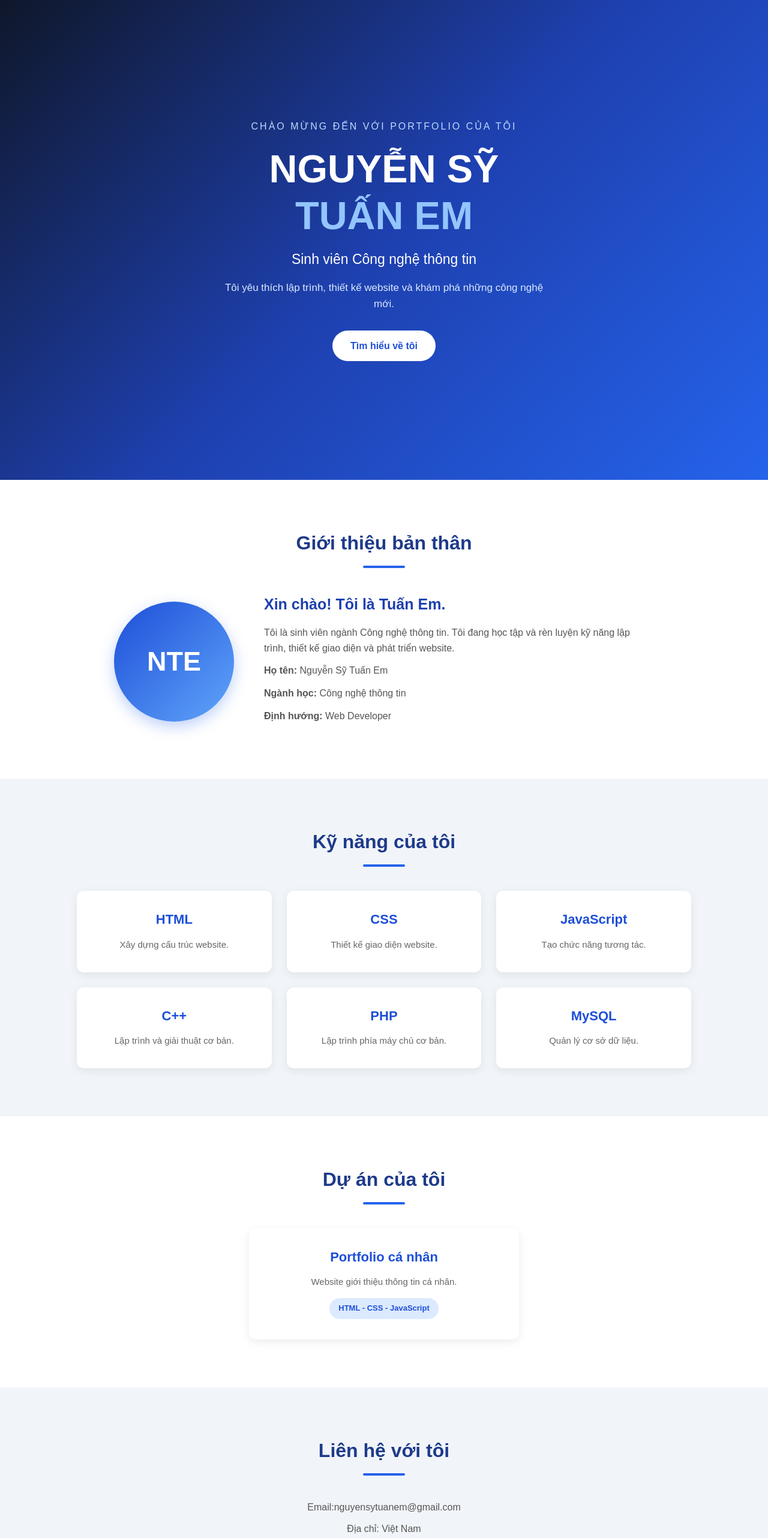
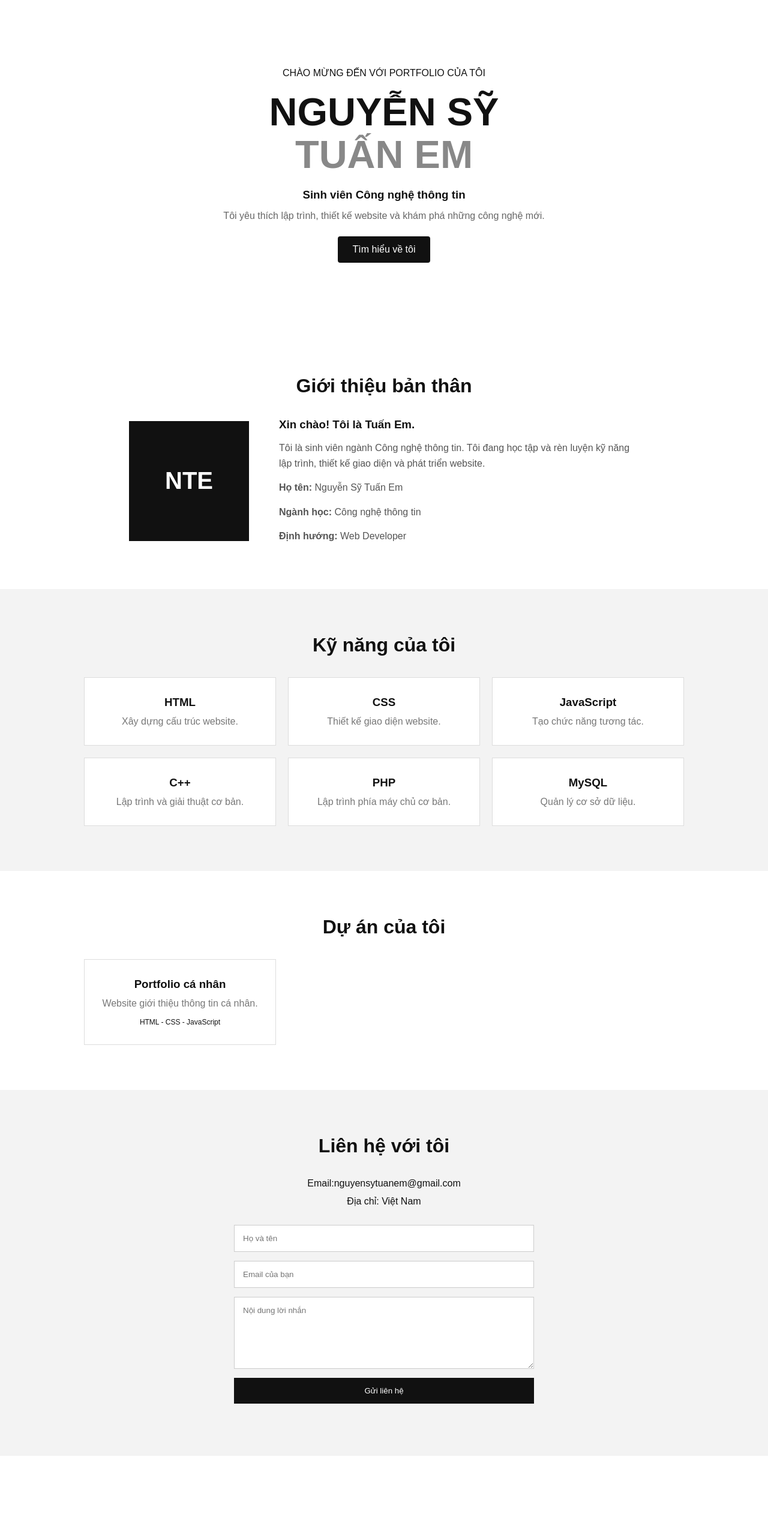
Before and after one commit to nguyensytuanem-dotcom/portfolio, a plain HTML site: page Untitled-1.html in a window 1280 px wide. Shown: the top 2564 px of the page at 60% size. After the commit the page ends 2427 px from the top, so only its background shows below. Drawn offline with Linux system fonts and the light colour scheme; a script that the page names is missing.

Commit message:
upload source code

```diff
--- a/Untitled-1.css
+++ b/Untitled-1.css
@@ -1,332 +1,240 @@
 
-/* ================================
-   1. CÀI ĐẶT CHUNG
-================================ */
 * {
     margin: 0;
     padding: 0;
     box-sizing: border-box;
+    font-family: Arial, sans-serif;
     scroll-behavior: smooth;
 }
 
 body {
-    font-family: Arial, Helvetica, sans-serif;
-    line-height: 1.6;
-    color: #333;
-    background-color: #ffffff;
+    background: white;
+    color: #111;
 }
 
-/* ================================
-   2. TRANG CHỦ - HERO
-================================ */
+header {
+    background: #111;
+    color: white;
+    position: sticky;
+    top: 0;
+    z-index: 100;
+}
+
+.navbar {
+    max-width: 1100px;
+    margin: auto;
+    padding: 20px;
+    display: flex;
+    justify-content: space-between;
+    align-items: center;
+}
+
+.navbar h2 {
+    font-size: 28px;
+}
+
+.navbar ul {
+    display: flex;
+    list-style: none;
+    gap: 25px;
+}
+
+.navbar a {
+    color: white;
+    text-decoration: none;
+    font-size: 14px;
+}
+
+.navbar a:hover {
+    color: #aaa;
+}
+
 .hero {
-    min-height: 100vh;
-    background: linear-gradient(135deg, #0f172a, #1e40af, #2563eb);
-    color: white;
+    min-height: 550px;
+    padding: 110px 20px;
+    text-align: center;
     display: flex;
     flex-direction: column;
+    align-items: center;
     justify-content: center;
-    align-items: center;
-    text-align: center;
-    padding: 40px 20px;
-}
-
-.hero > p:first-child {
-    font-size: 16px;
-    letter-spacing: 3px;
-    margin-bottom: 20px;
-    color: #bfdbfe;
 }
 
 .hero h1 {
     font-size: 65px;
-    line-height: 1.2;
-    font-weight: bold;
+    margin: 20px 0;
+    line-height: 1.1;
+}
+
+.hero h1 span {
+    color: #888;
+}
+
+.hero h3 {
     margin-bottom: 15px;
 }
 
-.hero h1 span {
-    color: #93c5fd;
+.intro {
+    max-width: 550px;
+    color: #666;
+    margin-bottom: 25px;
 }
 
-.hero h3 {
-    font-size: 23px;
-    font-weight: normal;
-    margin-bottom: 15px;
+.button {
+    background: #111;
+    color: white;
+    padding: 13px 25px;
+    text-decoration: none;
+    border-radius: 4px;
 }
 
-.hero .intro {
-    max-width: 550px;
-    font-size: 17px;
-    color: #dbeafe;
-    margin-bottom: 30px;
-}
-
-/* Nút tìm hiểu */
-.button {
-    display: inline-block;
-    padding: 13px 30px;
-    background-color: white;
-    color: #1d4ed8;
-    text-decoration: none;
-    font-weight: bold;
-    border-radius: 30px;
-    transition: 0.3s;
-}
-
-.button:hover {
-    background-color: #93c5fd;
-    color: #0f172a;
-    transform: translateY(-4px);
-}
-
-/* ================================
-   3. CÁC SECTION
-================================ */
 .section {
-    padding: 80px 10%;
+    padding: 75px 10%;
     text-align: center;
 }
 
 .section h2 {
     font-size: 32px;
-    color: #1e3a8a;
-    margin-bottom: 40px;
-    position: relative;
-}
-
-.section h2::after {
-    content: "";
-    display: block;
-    width: 70px;
-    height: 4px;
-    background-color: #2563eb;
-    margin: 12px auto 0;
-    border-radius: 5px;
+    margin-bottom: 35px;
 }
 
 .gray {
-    background-color: #f1f5f9;
+    background: #f3f3f3;
 }
 
-/* ================================
-   4. GIỚI THIỆU BẢN THÂN
-================================ */
 .about-content {
     display: flex;
     align-items: center;
     justify-content: center;
     gap: 50px;
-    max-width: 900px;
+    text-align: left;
+    max-width: 850px;
     margin: auto;
-    text-align: left;
 }
 
 .avatar {
     width: 200px;
     height: 200px;
-    min-width: 200px;
-    border-radius: 50%;
-    background: linear-gradient(135deg, #1d4ed8, #60a5fa);
+    background: #111;
     color: white;
     display: flex;
     justify-content: center;
     align-items: center;
-    font-size: 45px;
+    font-size: 40px;
     font-weight: bold;
-    box-shadow: 0 8px 25px rgba(37, 99, 235, 0.3);
-}
-
-.about-content h3 {
-    font-size: 25px;
-    color: #1e40af;
-    margin-bottom: 15px;
+    flex-shrink: 0;
 }
 
 .about-content p {
-    margin-bottom: 12px;
-    font-size: 16px;
+    margin-top: 15px;
     color: #555;
+    line-height: 1.6;
 }
 
-/* ================================
-   5. KỸ NĂNG VÀ DỰ ÁN
-================================ */
 .cards {
     display: grid;
     grid-template-columns: repeat(3, 1fr);
-    gap: 25px;
-    max-width: 1100px;
+    gap: 20px;
+    max-width: 1000px;
     margin: auto;
 }
 
 .card {
-    background-color: white;
+    background: white;
     padding: 30px 20px;
-    border-radius: 12px;
-    box-shadow: 0 4px 15px rgba(0, 0, 0, 0.08);
+    border: 1px solid #ddd;
     transition: 0.3s;
-    border-bottom: 4px solid transparent;
 }
 
 .card:hover {
-    transform: translateY(-8px);
-    border-bottom: 4px solid #2563eb;
-    box-shadow: 0 10px 25px rgba(37, 99, 235, 0.15);
-}
-
-.card h3 {
-    color: #1d4ed8;
-    font-size: 22px;
-    margin-bottom: 12px;
+    background: #111;
+    color: white;
+    transform: translateY(-5px);
 }
 
 .card p {
-    color: #666;
-    font-size: 15px;
+    color: #777;
+    margin-top: 12px;
 }
 
-/* Dự án */
-.project {
-    grid-column: 1 / -1;
-    max-width: 450px;
-    width: 100%;
-    justify-self: center;
+.card:hover p {
+    color: #ddd;
 }
 
 .project span {
-    display: inline-block;
+    display: block;
+    font-size: 12px;
     margin-top: 15px;
-    padding: 7px 15px;
-    background-color: #dbeafe;
-    color: #1d4ed8;
-    border-radius: 20px;
-    font-size: 13px;
-    font-weight: bold;
 }
 
-/* ================================
-   6. LIÊN HỆ
-================================ */
-#contact > p {
-    margin-bottom: 10px;
-    font-size: 16px;
-    color: #555;
+#contact p {
+    margin: 12px;
 }
 
-#contact form {
-    max-width: 550px;
+form {
+    max-width: 500px;
     margin: 30px auto 0;
     display: flex;
     flex-direction: column;
     gap: 15px;
 }
 
-#contact input,
-#contact textarea {
-    width: 100%;
-    padding: 15px;
-    border: 1px solid #cbd5e1;
-    border-radius: 8px;
-    font-size: 15px;
-    font-family: inherit;
+input, textarea {
+    padding: 14px;
+    border: 1px solid #ccc;
     outline: none;
-    transition: 0.3s;
 }
 
-#contact input:focus,
-#contact textarea:focus {
-    border-color: #2563eb;
-    box-shadow: 0 0 5px rgba(37, 99, 235, 0.3);
-}
-
-#contact textarea {
-    min-height: 130px;
+textarea {
+    height: 120px;
     resize: vertical;
 }
 
-#contact button {
-    padding: 14px;
-    background-color: #2563eb;
+button {
+    background: #111;
     color: white;
     border: none;
-    border-radius: 8px;
-    font-size: 16px;
-    font-weight: bold;
+    padding: 14px;
     cursor: pointer;
-    transition: 0.3s;
 }
 
-#contact button:hover {
-    background-color: #1e3a8a;
-    transform: translateY(-3px);
+button:hover {
+    background: #555;
 }
 
-#result {
-    margin-top: 15px;
-    color: #16a34a;
-    font-weight: bold;
+footer {
+    background: #111;
+    color: white;
+    text-align: center;
+    padding: 25px;
+    font-size: 13px;
 }
 
-/* ================================
-   7. RESPONSIVE - ĐIỆN THOẠI
-================================ */
-@media (max-width: 768px) {
+@media (max-width: 700px) {
+    .navbar {
+        flex-direction: column;
+        gap: 15px;
+    }
+
+    .navbar ul {
+        flex-wrap: wrap;
+        justify-content: center;
+        gap: 12px;
+    }
 
     .hero h1 {
-        font-size: 42px;
-    }
-
-    .hero h3 {
-        font-size: 19px;
-    }
-
-    .hero .intro {
-        font-size: 15px;
-    }
-
-    .section {
-        padding: 60px 6%;
-    }
-
-    .section h2 {
-        font-size: 27px;
+        font-size: 43px;
     }
 
     .about-content {
         flex-direction: column;
         text-align: center;
-        gap: 25px;
-    }
-
-    .avatar {
-        width: 160px;
-        height: 160px;
-        min-width: 160px;
-        font-size: 35px;
-    }
-
-    .cards {
-        grid-template-columns: repeat(2, 1fr);
-        gap: 15px;
-    }
-}
-
-@media (max-width: 480px) {
-
-    .hero h1 {
-        font-size: 35px;
     }
 
     .cards {
         grid-template-columns: 1fr;
     }
 
-    .card {
-        padding: 25px 15px;
-    }
-
-    .project {
-        grid-column: auto;
+    .section {
+        padding: 55px 7%;
     }
 }
```
